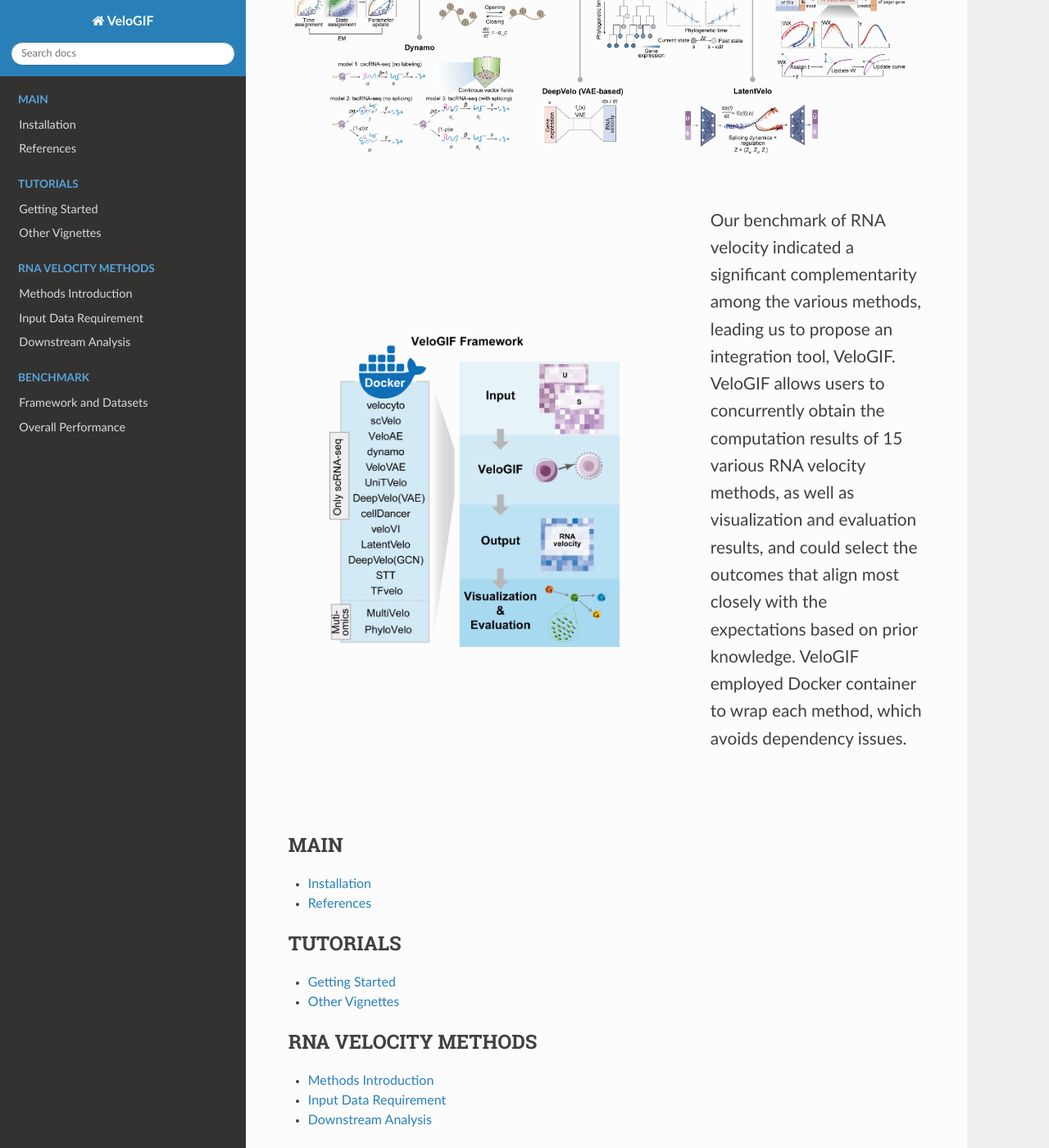
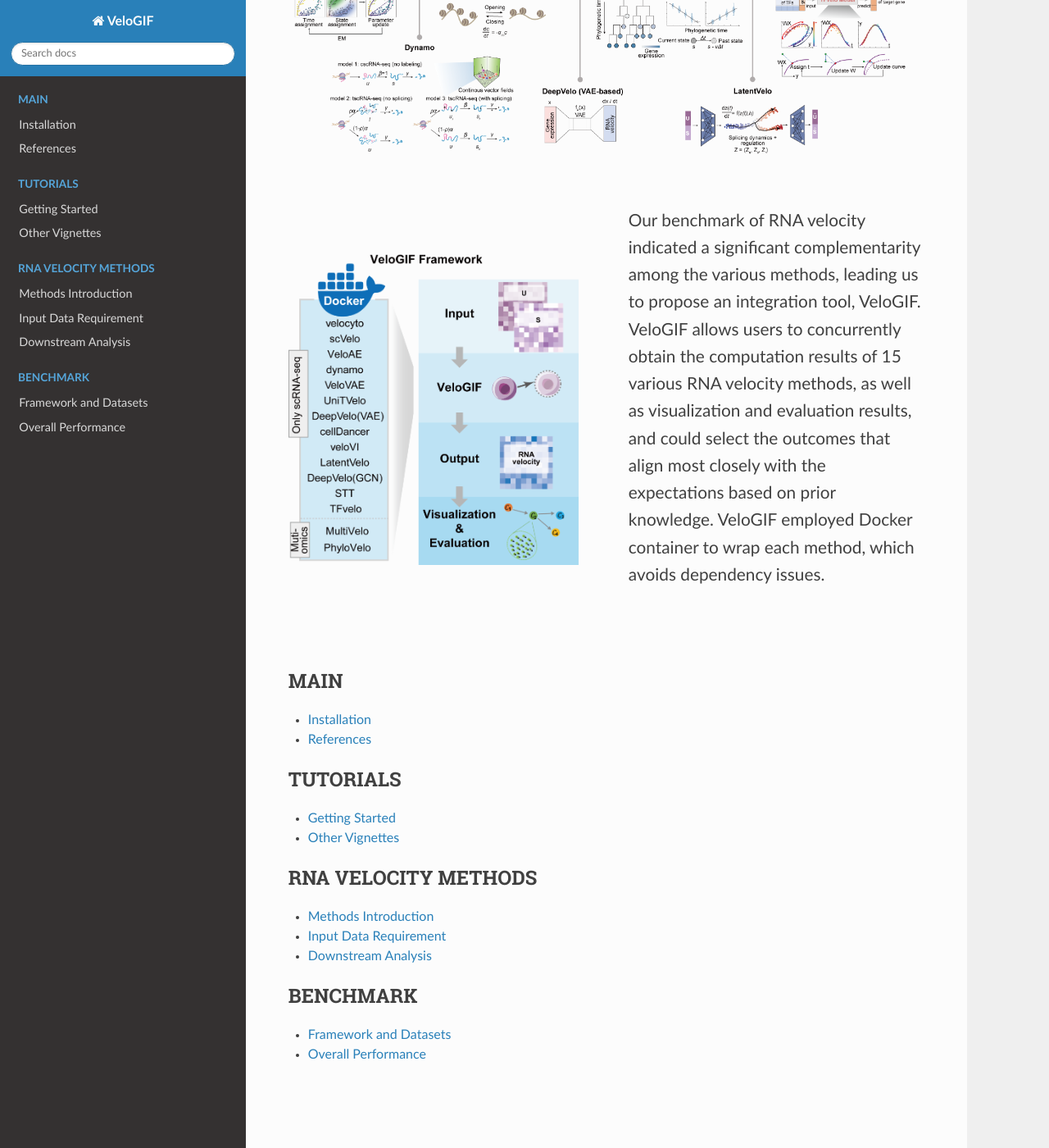
Before and after one commit to v-49/sphinx, a Sphinx documentation site: the page built from source/index.rst, in a window 1280 px wide and 1400 px high, scrolled down 451 px. Shown: the whole window at 82% size. Built offline with Sphinx 7.4.7 and the Read the Docs theme 3.1.0, drawn with Linux system fonts in a browser that asks for light colours.

Commit message:
Update custom.css

```diff
--- a/source/_static/css/custom.css
+++ b/source/_static/css/custom.css
@@ -5,7 +5,7 @@
 }
 
 .image-container {
-    width:495px;
+
 }
 
 .image-container img {
```
